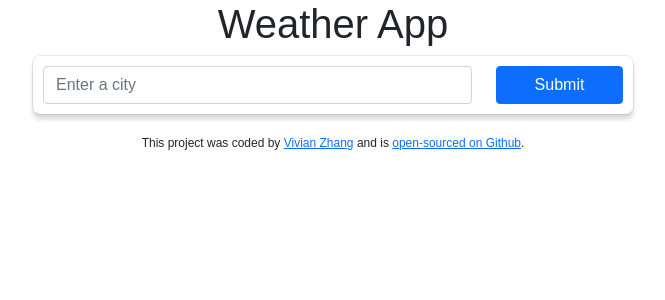
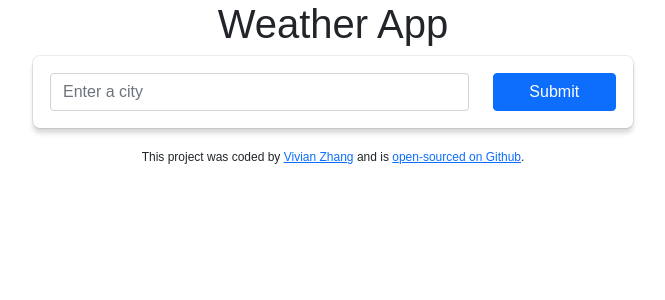
Before and after one commit to vvynz/weather-react-app, a React (Create React App) app: page / in a window 1280 px wide. Shown: the top 300 px of the page, without its empty margins (312-977 px from the left). Built offline with nearby package versions, Linux system fonts and the light colour scheme.

Commit message:
Styling updates

```diff
--- a/src/App.scss
+++ b/src/App.scss
@@ -19,6 +19,10 @@ footer {
   font-size: 12px;
 }
 
+.search-form {
+  margin: 7px;
+}
+
 .search-btn {
   width: 100%;
 }
--- a/src/SearchEngine.jsx
+++ b/src/SearchEngine.jsx
@@ -52,7 +52,7 @@ export default function SearchEngine(props) {
   if (weatherData.ready) {
     return (
       <div>
-        <form onSubmit={handleSubmit}>
+        <form className="search-form" onSubmit={handleSubmit}>
           <div className="row">
             <div className="col-9">
               <input
@@ -73,7 +73,7 @@ export default function SearchEngine(props) {
   } else {
     return (
       <div>
-        <form onSubmit={handleSubmit}>
+        <form className="search-form" onSubmit={handleSubmit}>
           <div className="row">
             <div className="col-9">
               <input
--- a/src/Weather.scss
+++ b/src/Weather.scss
@@ -11,6 +11,7 @@
 }
 
 .temp {
+  margin-left: 10px;
   float: right;
   font-size: 18px;
 }
```
